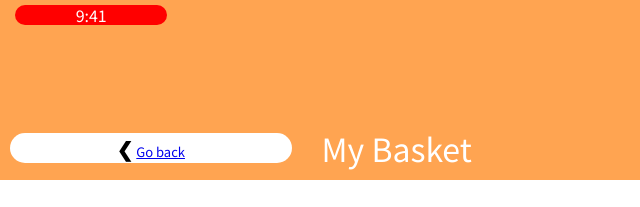
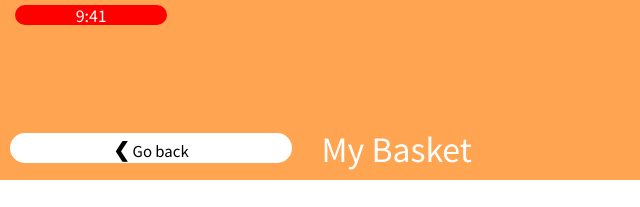
Before and after one commit to GSG-FC02/Order-app-fruit-combo, a plain HTML site: page Html/order-list.html in a window 1280 px wide. Shown: the top 207 px of the page, 0-640 px from the left. Drawn offline with Linux system fonts and the light colour scheme.

Commit message:
this is styling the anchor go-back Relates to #32

```diff
--- a/style.css
+++ b/style.css
@@ -57,6 +57,11 @@ text-align: center;
     color: black;
     font-weight: lighter;
     font-size: 13px;
+}
+.go-back a{
+  text-decoration: none;
+  color: #000000;
+  font-size: 15px;
 }
 .page-title{
     margin-left: 30px;
```
